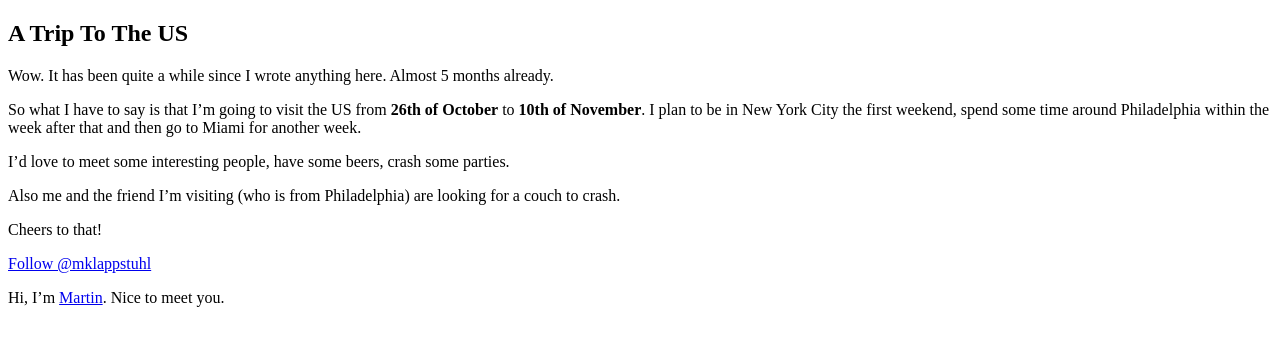
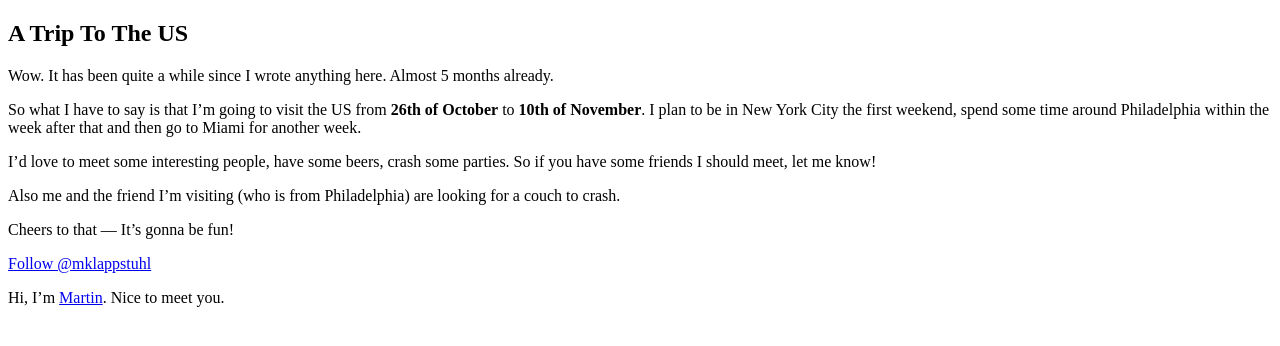
Before and after one commit to martinklepsch/martinklepsch.org, a Jekyll site: the page built from _posts/2013-09-24-A-Trip-To-The-US.markdown, in a window 1280 px wide. Shown: the top 346 px of the page. Built offline with Jekyll 4.4.1, drawn with Linux system fonts in a browser that asks for light colours; nearby versions of some CDN libraries; comment, search, counter and statistics services are not loaded.

Commit message:
friends? & its gonna be fun!

```diff
--- a/_posts/2013-09-24-A-Trip-To-The-US.markdown
+++ b/_posts/2013-09-24-A-Trip-To-The-US.markdown
@@ -12,8 +12,9 @@ weekend, spend some time around Philadelphia within the week after that and
 then go to Miami for another week.
 
 I'd love to meet some interesting people, have some beers, crash some parties.
+So if you have some friends I should meet, let me know!
 
 Also me and the friend I'm visiting (who is from Philadelphia) are looking for
 a couch to crash.
 
-Cheers to that!
+Cheers to that — It's gonna be fun!
```
